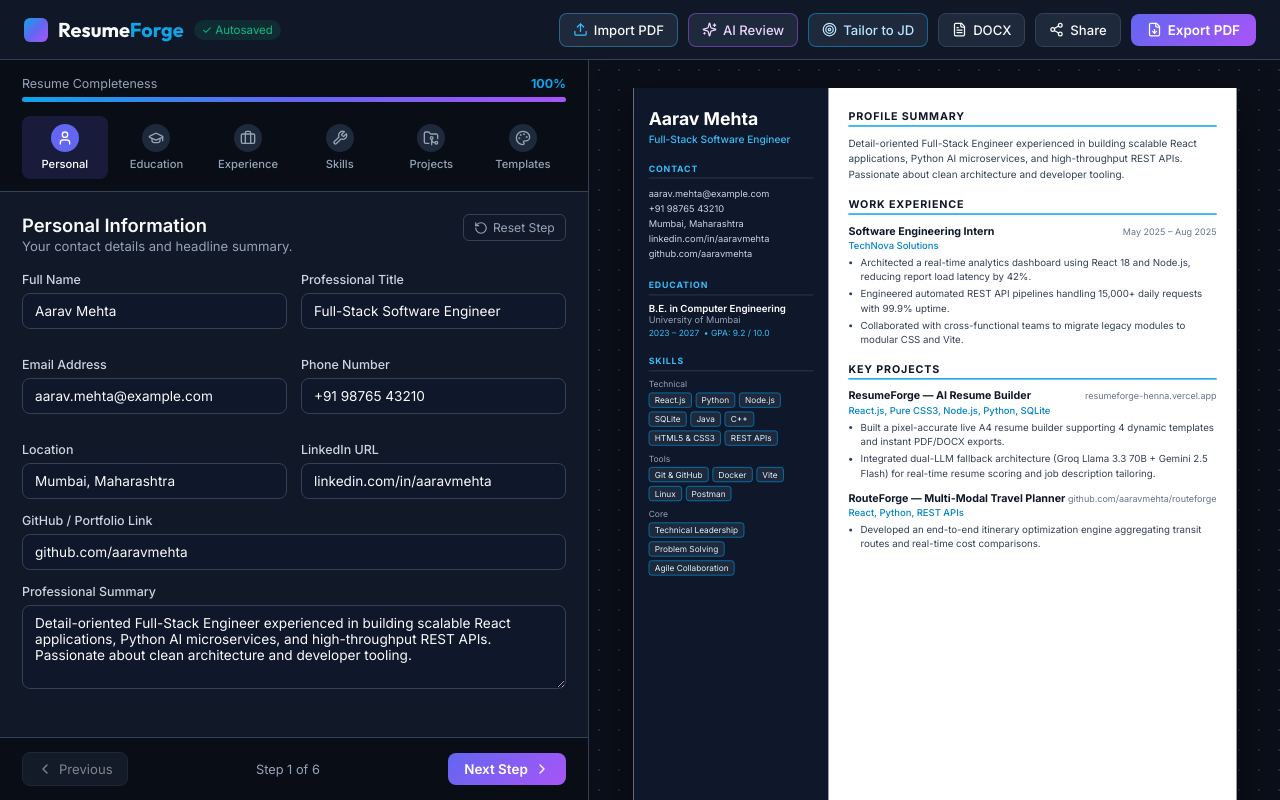
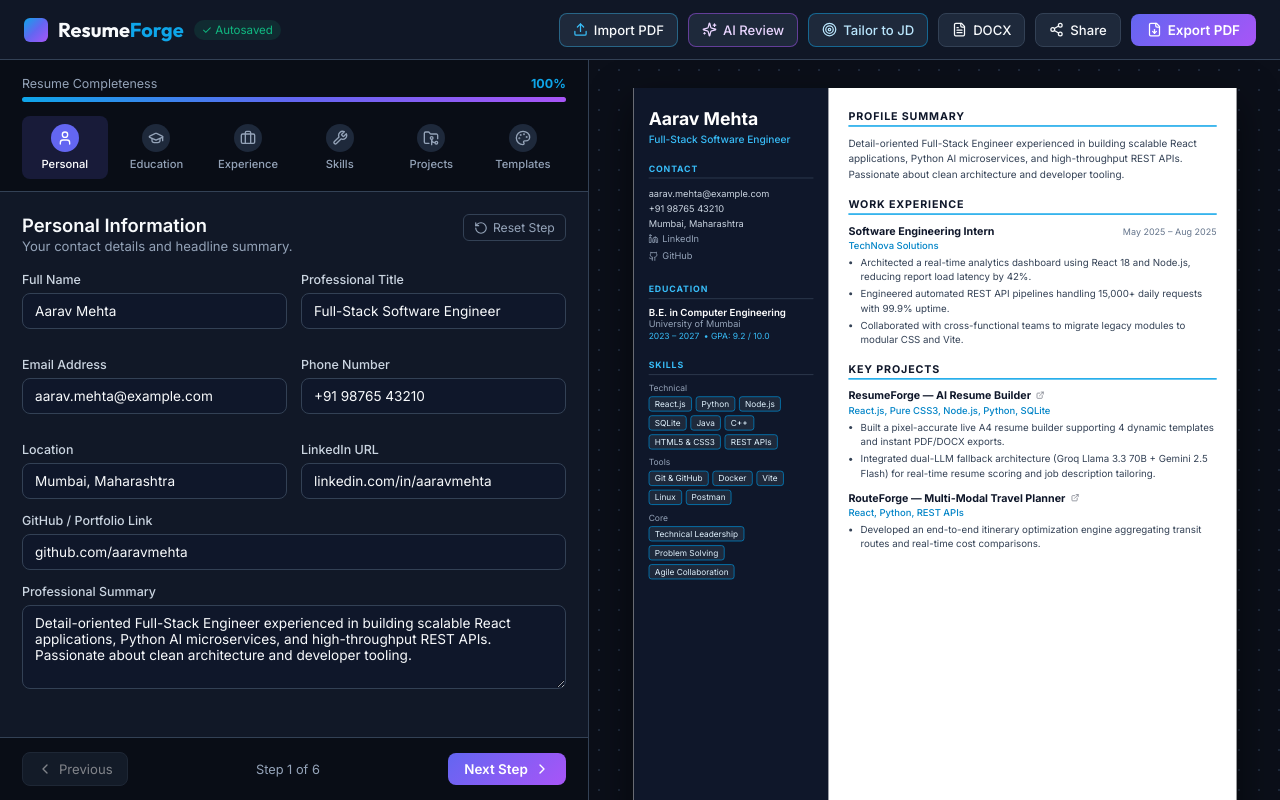
Before and after one commit to QUANT-COD-EX/resumeforge, a React (Vite) app in the folder resumeforge-fullstack/client/: page / in a window 1280 px wide. Built offline with nearby package versions, Linux system fonts and the light colour scheme.

Commit message:
Mask LinkedIn and GitHub links with logos and demo links with project names

```diff
--- a/resumeforge-fullstack/client/src/App.jsx
+++ b/resumeforge-fullstack/client/src/App.jsx
@@ -85,18 +85,24 @@ export default function App() {
     }
 
     const { personal, education, experience, skills, projects } = resumeData;
+    const socialLinks = [
+      personal.linkedin ? `<a href="${personal.linkedin}">LinkedIn</a>` : '',
+      (personal.portfolio || personal.github) ? `<a href="${personal.portfolio || personal.github}">GitHub</a>` : ''
+    ].filter(Boolean);
+    const contactLine = [personal.title, personal.email, personal.phone, personal.location, ...socialLinks].filter(Boolean).join(' | ');
+
     const htmlContent = `
       <html xmlns:o='urn:schemas-microsoft-com:office:office' xmlns:w='urn:schemas-microsoft-com:office:word' xmlns='http://www.w3.org/TR/REC-html40'>
       <head><meta charset='utf-8'><title>${personal.fullName} Resume</title></head>
       <body style="font-family: Calibri, Arial, sans-serif;">
         <h1>${personal.fullName}</h1>
-        <p>${personal.title} | ${personal.email} | ${personal.phone} | ${personal.location}</p>
+        <p>${contactLine}</p>
         <hr/>
         <h3>Summary</h3><p>${personal.summary}</p>
         <h3>Experience</h3>
         ${experience.map((e) => `<p><b>${e.role}</b> - ${e.company} (${e.startDate} - ${e.endDate})</p><ul>${e.bullets.map((b) => `<li>${b}</li>`).join('')}</ul>`).join('')}
         <h3>Projects</h3>
-        ${projects.map((p) => `<p><b>${p.name}</b> (${p.techStack})</p><ul>${p.bullets.map((b) => `<li>${b}</li>`).join('')}</ul>`).join('')}
+        ${projects.map((p) => `<p><b>${p.link ? `<a href="${p.link}">${p.name}</a>` : p.name}</b> (${p.techStack})</p><ul>${p.bullets.map((b) => `<li>${b}</li>`).join('')}</ul>`).join('')}
         <h3>Education</h3>
         ${education.map((ed) => `<p><b>${ed.degree}</b>, ${ed.institution} (${ed.startDate} - ${ed.endDate}) — GPA: ${ed.gpa}</p>`).join('')}
         <h3>Skills</h3>
--- a/resumeforge-fullstack/client/src/resume-templates/CreativeTemplate.jsx
+++ b/resumeforge-fullstack/client/src/resume-templates/CreativeTemplate.jsx
@@ -1,4 +1,5 @@
 import React from 'react';
+import { ProjectTitle, LinkedInLink, GitHubOrPortfolioLink } from './templateLinks.jsx';
 
 export default function CreativeTemplate({ data }) {
   const { personal, education, experience, skills, projects } = data;
@@ -14,8 +15,16 @@ export default function CreativeTemplate({ data }) {
           {personal.email && <span>{personal.email}</span>}
           {personal.phone && <span>{personal.phone}</span>}
           {personal.location && <span>{personal.location}</span>}
-          {personal.linkedin && <span>{personal.linkedin}</span>}
-          {personal.portfolio && <span>{personal.portfolio}</span>}
+          {personal.linkedin && (
+            <span className="creative-social-pill">
+              <LinkedInLink url={personal.linkedin} className="creative-link-item" iconSize={12} />
+            </span>
+          )}
+          {(personal.portfolio || personal.github) && (
+            <span className="creative-social-pill">
+              <GitHubOrPortfolioLink url={personal.portfolio || personal.github} className="creative-link-item" iconSize={12} />
+            </span>
+          )}
         </div>
       </header>
 
@@ -53,10 +62,11 @@ export default function CreativeTemplate({ data }) {
                   <div key={proj.id} className="creative-card">
                     <div className="creative-card-top">
                       <div>
-                        <h4>{proj.name}</h4>
+                        <h4>
+                          <ProjectTitle proj={proj} className="creative-proj-title-link" />
+                        </h4>
                         <span className="creative-company">{proj.techStack}</span>
                       </div>
-                      {proj.link && <span className="creative-link">{proj.link}</span>}
                     </div>
                     <ul className="creative-bullets">
                       {proj.bullets.filter(Boolean).map((b, i) => <li key={i}>{b}</li>)}
--- a/resumeforge-fullstack/client/src/resume-templates/MinimalTemplate.jsx
+++ b/resumeforge-fullstack/client/src/resume-templates/MinimalTemplate.jsx
@@ -1,4 +1,5 @@
 import React from 'react';
+import { ProjectTitle, LinkedInLink, GitHubOrPortfolioLink } from './templateLinks.jsx';
 
 export default function MinimalTemplate({ data }) {
   const { personal, education, experience, skills, projects } = data;
@@ -14,7 +15,16 @@ export default function MinimalTemplate({ data }) {
           {personal.email && <div>{personal.email}</div>}
           {personal.phone && <div>{personal.phone}</div>}
           {personal.location && <div>{personal.location}</div>}
-          {personal.portfolio && <div>{personal.portfolio}</div>}
+          {personal.linkedin && (
+            <div>
+              <LinkedInLink url={personal.linkedin} className="minimal-link-item" iconSize={12} />
+            </div>
+          )}
+          {(personal.portfolio || personal.github) && (
+            <div>
+              <GitHubOrPortfolioLink url={personal.portfolio || personal.github} className="minimal-link-item" iconSize={12} />
+            </div>
+          )}
         </div>
       </header>
 
@@ -51,9 +61,10 @@ export default function MinimalTemplate({ data }) {
             {projects.map((proj) => (
               <div key={proj.id} className="minimal-item">
                 <div className="minimal-item-head">
-                  <strong>{proj.name}</strong>
+                  <strong>
+                    <ProjectTitle proj={proj} className="minimal-proj-title-link" />
+                  </strong>
                   {proj.techStack && <span className="minimal-muted"> · {proj.techStack}</span>}
-                  {proj.link && <span className="minimal-date">{proj.link}</span>}
                 </div>
                 <ul className="minimal-list">
                   {proj.bullets.filter(Boolean).map((b, i) => <li key={i}>{b}</li>)}
--- a/resumeforge-fullstack/client/src/resume-templates/ModernTemplate.jsx
+++ b/resumeforge-fullstack/client/src/resume-templates/ModernTemplate.jsx
@@ -1,4 +1,5 @@
 import React from 'react';
+import { ProjectTitle, LinkedInLink, GitHubOrPortfolioLink } from './templateLinks.jsx';
 
 export default function ModernTemplate({ data }) {
   const { personal, education, experience, skills, projects } = data;
@@ -17,8 +18,16 @@ export default function ModernTemplate({ data }) {
             {personal.email && <li>{personal.email}</li>}
             {personal.phone && <li>{personal.phone}</li>}
             {personal.location && <li>{personal.location}</li>}
-            {personal.linkedin && <li>{personal.linkedin}</li>}
-            {personal.portfolio && <li>{personal.portfolio}</li>}
+            {personal.linkedin && (
+              <li>
+                <LinkedInLink url={personal.linkedin} className="modern-contact-link" />
+              </li>
+            )}
+            {(personal.portfolio || personal.github) && (
+              <li>
+                <GitHubOrPortfolioLink url={personal.portfolio || personal.github} className="modern-contact-link" />
+              </li>
+            )}
           </ul>
         </div>
 
@@ -102,10 +111,11 @@ export default function ModernTemplate({ data }) {
               <div key={proj.id} className="modern-entry">
                 <div className="modern-entry-header">
                   <div>
-                    <h4 className="modern-role">{proj.name}</h4>
+                    <h4 className="modern-role">
+                      <ProjectTitle proj={proj} className="modern-project-title-link" />
+                    </h4>
                     {proj.techStack && <span className="modern-tech">{proj.techStack}</span>}
                   </div>
-                  {proj.link && <span className="modern-link">{proj.link}</span>}
                 </div>
                 <ul className="modern-bullets">
                   {proj.bullets.filter(Boolean).map((b, i) => <li key={i}>{b}</li>)}
--- /dev/null
+++ b/resumeforge-fullstack/client/src/resume-templates/templateLinks.jsx
@@ -0,0 +1,82 @@
+import React from 'react';
+import { Linkedin, Github, Globe, ExternalLink } from 'lucide-react';
+
+export function formatUrl(url) {
+  if (!url) return '';
+  const trimmed = url.trim();
+  if (/^https?:\/\//i.test(trimmed)) return trimmed;
+  if (/^mailto:/i.test(trimmed) || /^tel:/i.test(trimmed)) return trimmed;
+  return `https://${trimmed}`;
+}
+
+export function isGithubUrl(url) {
+  if (!url) return false;
+  return /github\.com/i.test(url);
+}
+
+/**
+ * Renders the project title masked with the demo/live link.
+ * If proj.link exists, the project name itself becomes the link with an external icon.
+ */
+export function ProjectTitle({ proj, className = '' }) {
+  if (!proj) return null;
+
+  if (proj.link && proj.link.trim()) {
+    return (
+      <a
+        href={formatUrl(proj.link)}
+        target="_blank"
+        rel="noopener noreferrer"
+        className={`tpl-project-link ${className}`}
+        title={`View Live Demo: ${proj.name}`}
+      >
+        <span>{proj.name}</span>
+        <ExternalLink size={11} className="link-icon" style={{ marginLeft: '4px', verticalAlign: 'middle', display: 'inline-block' }} />
+      </a>
+    );
+  }
+
+  return <span>{proj.name}</span>;
+}
+
+/**
+ * Renders masked LinkedIn link with logo
+ */
+export function LinkedInLink({ url, className = '', label = 'LinkedIn', iconSize = 13 }) {
+  if (!url || !url.trim()) return null;
+  return (
+    <a
+      href={formatUrl(url)}
+      target="_blank"
+      rel="noopener noreferrer"
+      className={`tpl-social-icon-btn ${className}`}
+      title="LinkedIn Profile"
+    >
+      <Linkedin size={iconSize} style={{ flexShrink: 0 }} />
+      <span>{label}</span>
+    </a>
+  );
+}
+
+/**
+ * Renders masked GitHub or Portfolio link with logo
+ */
+export function GitHubOrPortfolioLink({ url, className = '', iconSize = 13 }) {
+  if (!url || !url.trim()) return null;
+  const isGh = isGithubUrl(url);
+  const Icon = isGh ? Github : Globe;
+  const label = isGh ? 'GitHub' : 'Portfolio';
+
+  return (
+    <a
+      href={formatUrl(url)}
+      target="_blank"
+      rel="noopener noreferrer"
+      className={`tpl-social-icon-btn ${className}`}
+      title={isGh ? 'GitHub Profile' : 'Portfolio Website'}
+    >
+      <Icon size={iconSize} style={{ flexShrink: 0 }} />
+      <span>{label}</span>
+    </a>
+  );
+}
--- a/resumeforge-fullstack/client/src/styles/templates.css
+++ b/resumeforge-fullstack/client/src/styles/templates.css
@@ -108,3 +108,99 @@
   }
   #a4-print-target { box-shadow: none !important; width: 210mm !important; min-height: 297mm !important; margin: 0 !important; }
 }
+
+
+/* MASKED LINKS & SOCIAL ICONS */
+.tpl-social-icon-btn {
+  display: inline-flex;
+  align-items: center;
+  gap: 5px;
+  color: inherit;
+  text-decoration: none;
+  transition: opacity 0.15s ease;
+}
+.tpl-social-icon-btn:hover {
+  text-decoration: underline;
+  opacity: 0.85;
+}
+.tpl-project-link {
+  color: inherit;
+  text-decoration: none;
+  display: inline-flex;
+  align-items: center;
+  gap: 3px;
+  font-weight: inherit;
+  transition: color 0.15s ease;
+}
+.tpl-project-link:hover {
+  text-decoration: underline;
+  color: #0284c7;
+}
+.tpl-project-link .link-icon {
+  opacity: 0.6;
+  transition: opacity 0.15s ease;
+}
+.tpl-project-link:hover .link-icon {
+  opacity: 1;
+}
+
+/* Modern Template specifics */
+.modern-contact-link {
+  color: #94a3b8;
+}
+.modern-contact-link:hover {
+  color: #38bdf8;
+}
+.modern-project-title-link {
+  color: #0f172a;
+}
+.modern-project-title-link:hover {
+  color: #0284c7;
+}
+
+/* Classic Template specifics */
+.classic-link-item {
+  color: #374151;
+}
+.classic-link-item:hover {
+  color: #111827;
+}
+.classic-proj-title-link {
+  color: #111827;
+}
+.classic-proj-title-link:hover {
+  color: #2563eb;
+}
+.classic-sep {
+  margin: 0 4px;
+  opacity: 0.5;
+}
+
+/* Minimal Template specifics */
+.minimal-link-item {
+  color: #52525b;
+}
+.minimal-link-item:hover {
+  color: #18181b;
+}
+.minimal-proj-title-link {
+  color: #18181b;
+}
+.minimal-proj-title-link:hover {
+  color: #4f46e5;
+}
+
+/* Creative Template specifics */
+.creative-social-pill {
+  display: inline-flex;
+  align-items: center;
+}
+.creative-link-item {
+  color: #ffffff;
+}
+.creative-proj-title-link {
+  color: #111827;
+}
+.creative-proj-title-link:hover {
+  color: #7c3aed;
+}
```
Also changed, not shown: resumeforge-fullstack/client/src/resume-templates/ClassicTemplate.jsx (+17 -4 lines).
